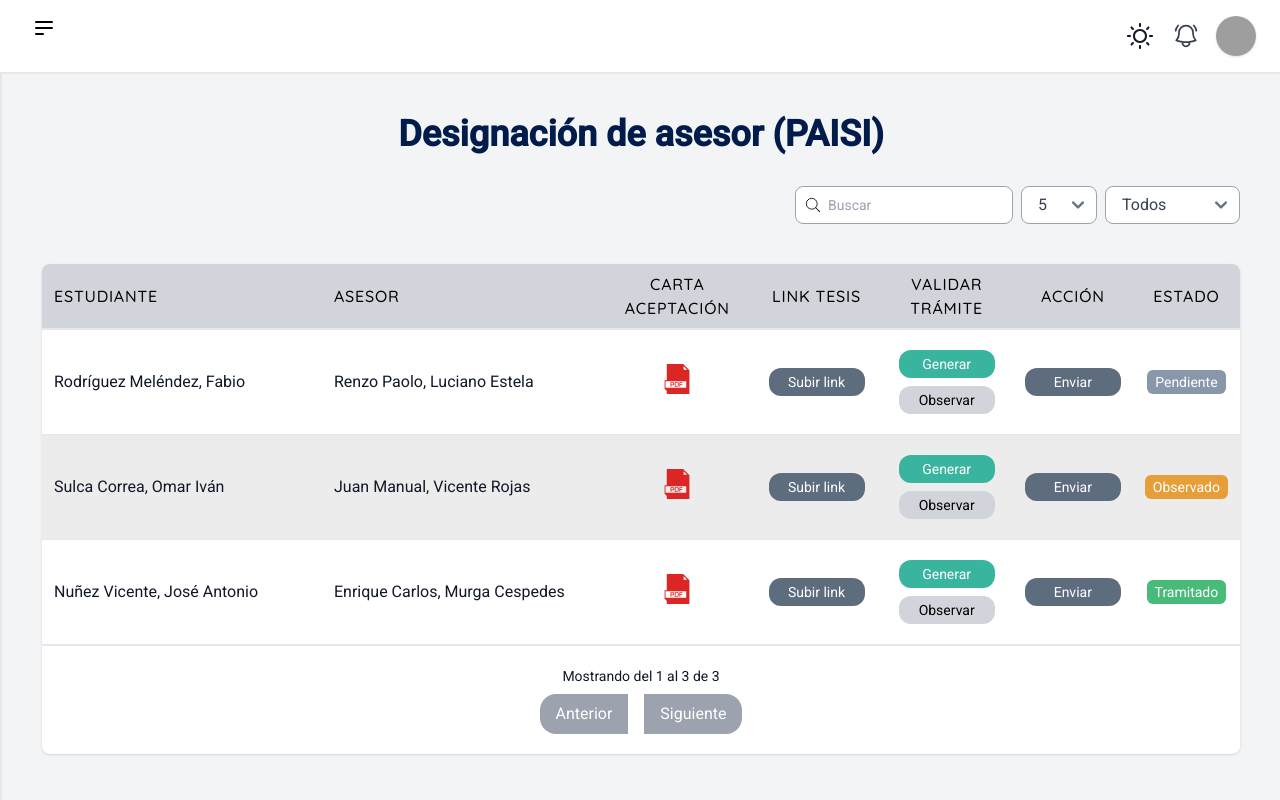
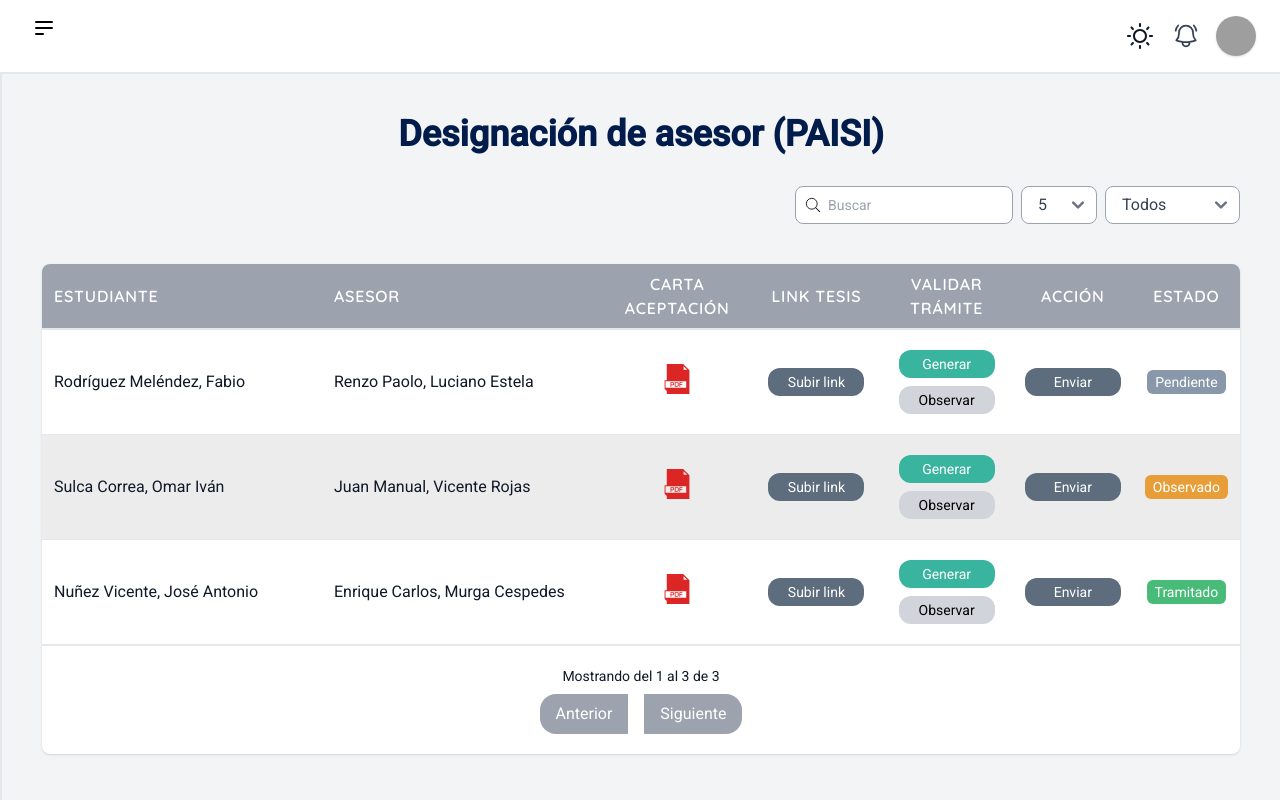
Before and after one commit to Transformacion-Digital-UDH/Copiloto-Front, a Vue app: page /paisi/designar-asesoria in a window 1280 px wide. Built offline with nearby package versions, Linux system fonts and the light colour scheme; sample sign-in values are in the browser's storage; grey boxes are pictures that could not be loaded.

Commit message:
cambio en el diseño de las tablas2

```diff
--- a/src/views/Paisi/DesignarAsesor.vue
+++ b/src/views/Paisi/DesignarAsesor.vue
@@ -145,7 +145,7 @@ const tableData = ref([
               <table class="min-w-full leading-normal">
                 <thead class="custom-thead font-Quicksand">
                   <tr
-                    class="text-base text-center text-black uppercase border-b-2 bg-gray-300"
+                    class="text-base text-center text-white uppercase border-b-2 bg-gray-400"
                   >
                     <th class="py-2 px-3 text-left font-thin tracking-wider">ESTUDIANTE</th>
                     <th class="py-2 px-3 text-left tracking-wider">ASESOR</th>
@@ -447,7 +447,7 @@ const tableData = ref([
   color: #ffffff;
 }
 .custom-thead th {
-  font-weight: 500; /* Grosor delgado */
+  font-weight: 600; /* Grosor delgado */
   font-size: 16px;  /* Tamaño de la fuente */
   text-transform: uppercase; /* Todo el texto en mayúsculas */
 }
```
